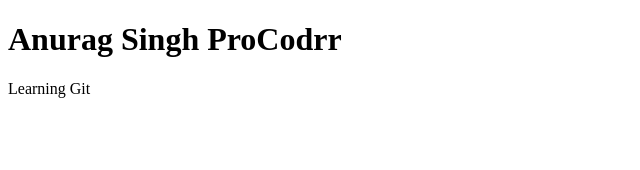
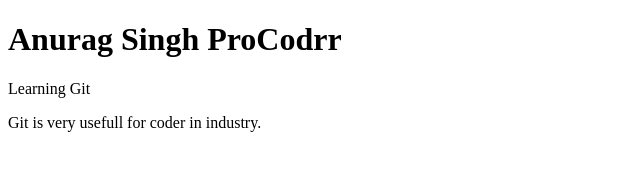
Before and after one commit to Govindverma1998/learning_git, a plain HTML site: page index.html in a window 1280 px wide. Shown: the whole page, without its empty margins (0-640 px from the left). Drawn offline with Linux system fonts and the light colour scheme.

Commit message:
Add a pragraph line for git.

```diff
--- a/index.html
+++ b/index.html
@@ -10,6 +10,7 @@
 <body>
     <h1>Anurag Singh ProCodrr</h1>
     <p>Learning Git</p>
+    <p>Git is very usefull for coder in industry.</p>
 </body>
 
 </html>
```
